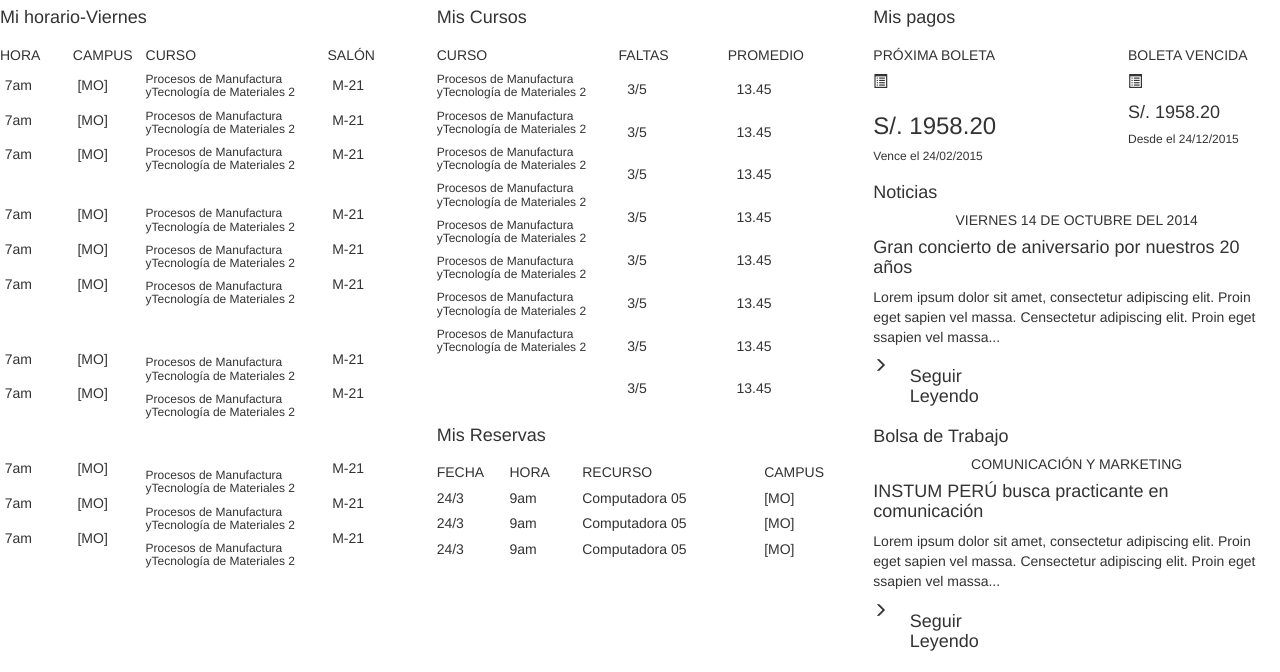
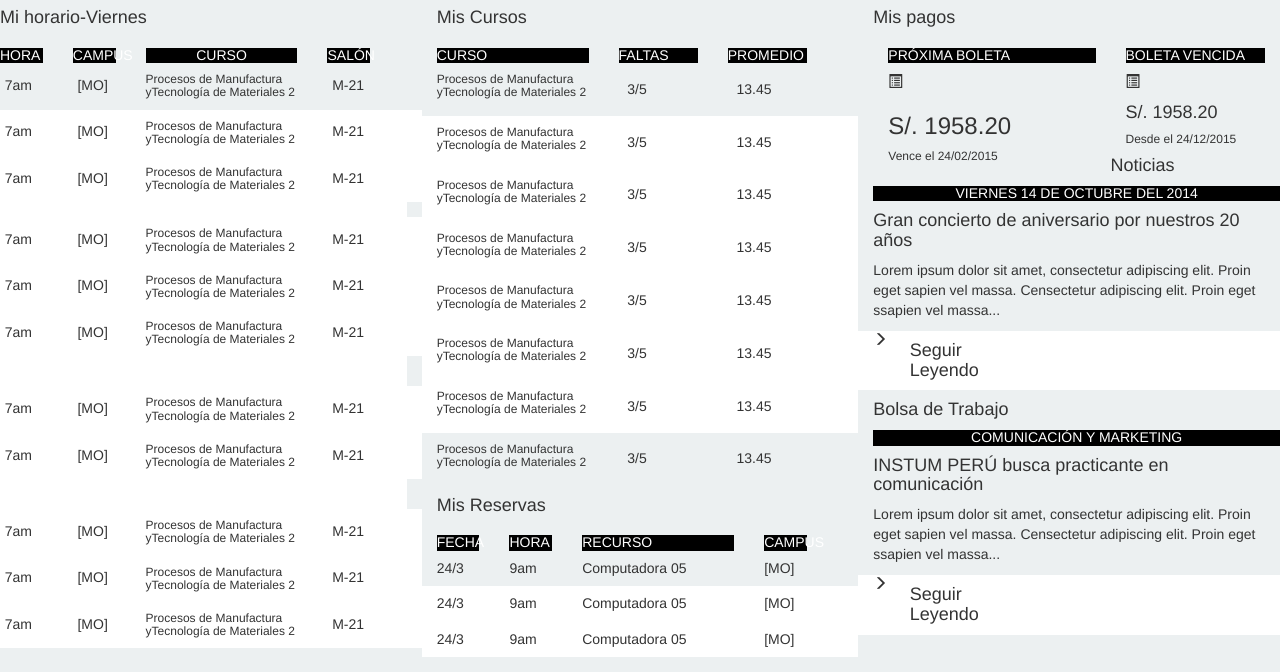
Before and after one commit to Mabell28/Dashboard, a plain HTML site: page index.html in a window 1280 px wide. Shown: the part 133-805 px from the top of the page. Drawn offline with nearby package versions, Linux system fonts and the light colour scheme; files whose address does not match are found by name.

Commit message:
grid-colores

```diff
--- a/index.html
+++ b/index.html
@@ -58,81 +58,164 @@
 						<h4>Mi horario-Viernes</h4>
 						<div class="row">
 							<div class="col-sm-2">
-								<h5>HORA</h5>
-								<h5 class="pd-11">7am</h5>
-								<h5 class="pd-11">7am</h5>
-								<h5 class="pd-11">7am</h5>
-								<div class="espacio"></div>
-								<h5 class="pd-11">7am</h5>
-								<h5 class="pd-11">7am</h5>
-								<h5 class="pd-11">7am</h5>
-								<div class="espacio"></div>
-								<div class="espacio"></div>
-								<h5 class="pd-11">7am</h5>
-								<h5 class="pd-11">7am</h5>
-								<div class="espacio"></div>
-								<div class="espacio"></div>
-								<h5 class="pd-11">7am</h5>
-								<h5 class="pd-11">7am</h5>
+								<h5 class="titulo text-color">HORA</h5>
 								<h5 class="pd-11">7am</h5>
 							</div>
 							<div class="col-sm-2">
-								<h5>CAMPUS</h5>
+								<h5 class="titulo text-color">CAMPUS</h5>
 								<h5 class="pd-11">[MO]</h5>
-								<h5 class="pd-11">[MO]</h5>
-								<h5 class="pd-11">[MO]</h5>
-								<div class="espacio"></div>
-								<h5 class="pd-11">[MO]</h5>
-								<h5 class="pd-11">[MO]</h5>
-								<h5 class="pd-11">[MO]</h5>
-								<div class="espacio"></div>
-								<div class="espacio"></div>
-								<h5 class="pd-11">[MO]</h5>
-								<h5 class="pd-11">[MO]</h5>
-								<div class="espacio"></div>
-								<div class="espacio"></div>
-								<h5 class="pd-11">[MO]</h5>
-								<h5 class="pd-11">[MO]</h5>
-								<h5 class="pd-11">[MO]</h5>
-
 							</div>
 							<div class="col-sm-5">
-								<h5>CURSO</h5>
+								<h5 class="titulo text-color text-center">CURSO</h5>
 								<h6>Procesos de Manufactura yTecnología de Materiales 2</h6>
-								<h6>Procesos de Manufactura yTecnología de Materiales 2</h6>
-								<h6>Procesos de Manufactura yTecnología de Materiales 2</h6>
-								<div class="espacio"></div>
-								<h6>Procesos de Manufactura yTecnología de Materiales 2</h6>
-								<h6>Procesos de Manufactura yTecnología de Materiales 2</h6>
-								<h6>Procesos de Manufactura yTecnología de Materiales 2</h6>
-								<div class="espacio"></div>
-								<div class="espacio"></div>
-								<h6>Procesos de Manufactura yTecnología de Materiales 2</h6>
-								<h6>Procesos de Manufactura yTecnología de Materiales 2</h6>
-								<div class="espacio"></div>
-								<div class="espacio"></div>
-								<h6>Procesos de Manufactura yTecnología de Materiales 2</h6>
-								<h6>Procesos de Manufactura yTecnología de Materiales 2</h6>
-								<h6>Procesos de Manufactura yTecnología de Materiales 2</h6>
-
 							</div>
 							<div class="col-sm-2">
-								<h5>SALÓN</h5>
+								<h5 class="titulo text-color">SALÓN</h5>
 								<h5 class="pd-11">M-21</h5>
+							</div>
+						</div>
+						<div class="row bg-w">
+							<div class="col-sm-2">
+								<h5 class="pd-11">7am</h5>
+							</div>
+							<div class="col-sm-2">
+								<h5 class="pd-11">[MO]</h5>
+							</div>
+							<div class="col-sm-5">
+								<h6>Procesos de Manufactura yTecnología de Materiales 2</h6>
+							</div>
+							<div class="col-sm-2">
 								<h5 class="pd-11">M-21</h5>
+							</div>
+						</div>
+						<div class="row bg-w">
+							<div class="col-sm-2">
+								<h5 class="pd-11">7am</h5>
+							</div>
+							<div class="col-sm-2">
+								<h5 class="pd-11">[MO]</h5>
+							</div>
+							<div class="col-sm-5">
+								<h6>Procesos de Manufactura yTecnología de Materiales 2</h6>
+							</div>
+							<div class="col-sm-2">
 								<h5 class="pd-11">M-21</h5>
-								<div class="espacio"></div>
+							</div>
+						</div>
+						<div class="espacio bg-w"></div>
+						<div class="row bg-w">
+							<div class="col-sm-2">
+								<h5 class="pd-11">7am</h5>
+							</div>
+							<div class="col-sm-2">
+								<h5 class="pd-11">[MO]</h5>
+							</div>
+							<div class="col-sm-5">
+								<h6>Procesos de Manufactura yTecnología de Materiales 2</h6>
+							</div>
+							<div class="col-sm-2">
 								<h5 class="pd-11">M-21</h5>
+							</div>
+						</div>
+						<div class="row bg-w">
+							<div class="col-sm-2">
+								<h5 class="pd-11">7am</h5>
+							</div>
+							<div class="col-sm-2">
+								<h5 class="pd-11">[MO]</h5>
+							</div>
+							<div class="col-sm-5">
+								<h6>Procesos de Manufactura yTecnología de Materiales 2</h6>
+							</div>
+							<div class="col-sm-2">
 								<h5 class="pd-11">M-21</h5>
+							</div>
+						</div>
+						<div class="row bg-w">
+							<div class="col-sm-2">
+								<h5 class="pd-11">7am</h5>
+							</div>
+							<div class="col-sm-2">
+								<h5 class="pd-11">[MO]</h5>
+							</div>
+							<div class="col-sm-5">
+								<h6>Procesos de Manufactura yTecnología de Materiales 2</h6>
+							</div>
+							<div class="col-sm-2">
 								<h5 class="pd-11">M-21</h5>
-								<div class="espacio"></div>
-								<div class="espacio"></div>
+							</div>
+						</div>
+						<div class="espacio bg-w"></div>
+						<div class="espacio bg-w"></div>
+						<div class="row bg-w">
+							<div class="col-sm-2">
+								<h5 class="pd-11">7am</h5>
+							</div>
+							<div class="col-sm-2">
+								<h5 class="pd-11">[MO]</h5>
+							</div>
+							<div class="col-sm-5">
+								<h6>Procesos de Manufactura yTecnología de Materiales 2</h6>
+							</div>
+							<div class="col-sm-2">
 								<h5 class="pd-11">M-21</h5>
+							</div>
+						</div>
+						<div class="row bg-w">
+							<div class="col-sm-2">
+								<h5 class="pd-11">7am</h5>
+							</div>
+							<div class="col-sm-2">
+								<h5 class="pd-11">[MO]</h5>
+							</div>
+							<div class="col-sm-5">
+								<h6>Procesos de Manufactura yTecnología de Materiales 2</h6>
+							</div>
+							<div class="col-sm-2">
 								<h5 class="pd-11">M-21</h5>
-								<div class="espacio"></div>
-								<div class="espacio"></div>
+							</div>
+						</div>
+						<div class="espacio bg-w"></div>
+						<div class="espacio bg-w"></div>
+						<div class="row bg-w">
+							<div class="col-sm-2">
+								<h5 class="pd-11">7am</h5>
+							</div>
+							<div class="col-sm-2">
+								<h5 class="pd-11">[MO]</h5>
+							</div>
+							<div class="col-sm-5">
+								<h6>Procesos de Manufactura yTecnología de Materiales 2</h6>
+							</div>
+							<div class="col-sm-2">
 								<h5 class="pd-11">M-21</h5>
+							</div>
+						</div>
+						<div class="row bg-w">
+							<div class="col-sm-2">
+								<h5 class="pd-11">7am</h5>
+							</div>
+							<div class="col-sm-2">
+								<h5 class="pd-11">[MO]</h5>
+							</div>
+							<div class="col-sm-5">
+								<h6>Procesos de Manufactura yTecnología de Materiales 2</h6>
+							</div>
+							<div class="col-sm-2">
 								<h5 class="pd-11">M-21</h5>
+							</div>
+						</div>
+						<div class="row bg-w">
+							<div class="col-sm-2">
+								<h5 class="pd-11">7am</h5>
+							</div>
+							<div class="col-sm-2">
+								<h5 class="pd-11">[MO]</h5>
+							</div>
+							<div class="col-sm-5">
+								<h6>Procesos de Manufactura yTecnología de Materiales 2</h6>
+							</div>
+							<div class="col-sm-2">
 								<h5 class="pd-11">M-21</h5>
 							</div>
 						</div>
@@ -142,37 +225,92 @@
 						<div class="seg-fila-1">
 							<div class="row">
 								<div class="col-sm-5">
-									<h5>CURSO</h5>
+									<h5 class="text-color titulo">CURSO</h5>
 									<h6>Procesos de Manufactura yTecnología de Materiales 2</h6>
-									<h6>Procesos de Manufactura yTecnología de Materiales 2</h6>
-									<h6>Procesos de Manufactura yTecnología de Materiales 2</h6>
-									<h6>Procesos de Manufactura yTecnología de Materiales 2</h6>
-									<h6>Procesos de Manufactura yTecnología de Materiales 2</h6>
-									<h6>Procesos de Manufactura yTecnología de Materiales 2</h6>
-									<h6>Procesos de Manufactura yTecnología de Materiales 2</h6>
-									<h6>Procesos de Manufactura yTecnología de Materiales 2</h6>
-
 								</div>
 								<div class="col-sm-3">
-									<h5>FALTAS</h5>
-									<h5 class="pd-11">3/5</h5>
-									<h5 class="pd-11">3/5</h5>
-									<h5 class="pd-11">3/5</h5>
-									<h5 class="pd-11">3/5</h5>
-									<h5 class="pd-11">3/5</h5>
-									<h5 class="pd-11">3/5</h5>
-									<h5 class="pd-11">3/5</h5>
+									<h5 class="text-color titulo">FALTAS</h5>
 									<h5 class="pd-11">3/5</h5>
 								</div>
 								<div class="col-sm-3">
-									<h5>PROMEDIO</h5>
+									<h5 class="text-color titulo">PROMEDIO</h5>
 									<h5 class="pd-11">13.45</h5>
+								</div>
+							</div>
+							<div class="row bg-w">
+								<div class="col-sm-5">
+									<h6>Procesos de Manufactura yTecnología de Materiales 2</h6>
+								</div>
+								<div class="col-sm-3">
+									<h5 class="pd-11">3/5</h5>
+								</div>
+								<div class="col-sm-3">
 									<h5 class="pd-11">13.45</h5>
+								</div>
+							</div>
+							<div class="row bg-w">
+								<div class="col-sm-5">
+									<h6>Procesos de Manufactura yTecnología de Materiales 2</h6>
+								</div>
+								<div class="col-sm-3">
+									<h5 class="pd-11">3/5</h5>
+								</div>
+								<div class="col-sm-3">
 									<h5 class="pd-11">13.45</h5>
+								</div>
+							</div>
+							<div class="row bg-w">
+								<div class="col-sm-5">
+									<h6>Procesos de Manufactura yTecnología de Materiales 2</h6>
+								</div>
+								<div class="col-sm-3">
+									<h5 class="pd-11">3/5</h5>
+								</div>
+								<div class="col-sm-3">
 									<h5 class="pd-11">13.45</h5>
+								</div>
+							</div>
+							<div class="row bg-w">
+								<div class="col-sm-5">
+									<h6>Procesos de Manufactura yTecnología de Materiales 2</h6>
+								</div>
+								<div class="col-sm-3">
+									<h5 class="pd-11">3/5</h5>
+								</div>
+								<div class="col-sm-3">
 									<h5 class="pd-11">13.45</h5>
+								</div>
+							</div>
+							<div class="row bg-w">
+								<div class="col-sm-5">
+									<h6>Procesos de Manufactura yTecnología de Materiales 2</h6>
+								</div>
+								<div class="col-sm-3">
+									<h5 class="pd-11">3/5</h5>
+								</div>
+								<div class="col-sm-3">
 									<h5 class="pd-11">13.45</h5>
+								</div>
+							</div>
+							<div class="row bg-w">
+								<div class="col-sm-5">
+									<h6>Procesos de Manufactura yTecnología de Materiales 2</h6>
+								</div>
+								<div class="col-sm-3">
+									<h5 class="pd-11">3/5</h5>
+								</div>
+								<div class="col-sm-3">
 									<h5 class="pd-11">13.45</h5>
+								</div>
+							</div>
+							<div class="row">
+								<div class="col-sm-5">
+									<h6>Procesos de Manufactura yTecnología de Materiales 2</h6>
+								</div>
+								<div class="col-sm-3">
+									<h5 class="pd-11">3/5</h5>
+								</div>
+								<div class="col-sm-3">
 									<h5 class="pd-11">13.45</h5>
 								</div>
 							</div>
@@ -180,44 +318,65 @@
 								<h4>Mis Reservas</h4>
 								<div class="row">
 									<div class="col-sm-2">
-										<h5>FECHA</h5>
-										<h5>24/3</h5>
-										<h5>24/3</h5>
+										<h5 class="titulo text-color">FECHA</h5>
 										<h5>24/3</h5>
 									</div>
 									<div class="col-sm-2">
-										<h5>HORA</h5>
-										<h5>9am</h5>
-										<h5>9am</h5>
+										<h5 class="titulo text-color">HORA</h5>
 										<h5>9am</h5>
 									</div>
 									<div class="col-sm-5">
-										<h5>RECURSO</h5>
-										<h5>Computadora 05</h5>
-										<h5>Computadora 05</h5>
+										<h5 class="titulo text-color">RECURSO</h5>
 										<h5>Computadora 05</h5>
 									</div>
 									<div class="col-sm-2">
-										<h5>CAMPUS</h5>
-										<h5>[MO]</h5>
-										<h5>[MO]</h5>
+										<h5 class="titulo text-color">CAMPUS</h5>
 										<h5>[MO]</h5>
 									</div>
 								</div>
+								<div class="row bg-w">
+									<div class="col-sm-2">
+										<h5>24/3</h5>
+									</div>
+									<div class="col-sm-2">
+										<h5>9am</h5>
+									</div>
+									<div class="col-sm-5">
+										<h5>Computadora 05</h5>
+									</div>
+									<div class="col-sm-2">
+										<h5>[MO]</h5>
+									</div>
+								</div>
+								<div class="row bg-w">
+									<div class="col-sm-2">
+										<h5>24/3</h5>
+									</div>
+									<div class="col-sm-2">
+										<h5>9am</h5>
+									</div>
+									<div class="col-sm-5">
+										<h5>Computadora 05</h5>
+									</div>
+									<div class="col-sm-2">
+										<h5>[MO]</h5>
+									</div>
+								</div>
+								<div class="espacio"></div>
 							</div>
 						</div>
 					</div><!-- FIN SEGUNDA FILA -->
 					<div class="col-sm-4"><!-- TERCERA FILA-->
 						<h4>Mis pagos</h4>
-						<div class="row">
+						<div class=" bg-wrow">
 							<div class="col-sm-7">
-								<h5>PRÓXIMA BOLETA</h5>
+								<h5 class="titulo text-color">PRÓXIMA BOLETA</h5>
 								<div class="glyphicon glyphicon-list-alt"></div>
 								<h3>S/. 1958.20</h3>
 								<h6>Vence el 24/02/2015</h6>
 							</div>
 							<div class="col-sm-5">
-								<h5>BOLETA VENCIDA</h5>
+								<h5 class="titulo text-color">BOLETA VENCIDA</h5>
 								<div class="glyphicon glyphicon-list-alt"></div>
 								<h4>S/. 1958.20</h4>
 								<h6>Desde el 24/12/2015</h6>
@@ -225,10 +384,10 @@
 						</div>
 						<h4>Noticias</h4>
 						<div class="noticias"><!-- NOTICIAS -->
-							<h5 class="text-center">VIERNES 14 DE OCTUBRE DEL 2014</h5>
+							<h5 class="text-center text-color titulo">VIERNES 14 DE OCTUBRE DEL 2014</h5>
 							<h4>Gran concierto de aniversario por nuestros 20 años</h4>
 							<p>Lorem ipsum dolor sit amet, consectetur adipiscing elit. Proin eget sapien vel massa. Censectetur adipiscing elit. Proin eget ssapien vel massa...</p>
-							<div class="row">
+							<div class="row bg-w">
 								<div class="col-sm-1">
 									<div class="glyphicon glyphicon-menu-right"></div>
 								</div>
@@ -239,10 +398,10 @@
 						</div><!--FIN NOTICIAS -->
 						<h4>Bolsa de Trabajo</h4>
 						<div class="trabajo">
-							<h5 class="text-center">COMUNICACIÓN Y MARKETING</h5>
+							<h5 class="text-center text-color titulo">COMUNICACIÓN Y MARKETING</h5>
 							<h4>INSTUM PERÚ busca practicante en comunicación</h4>
 							<p>Lorem ipsum dolor sit amet, consectetur adipiscing elit. Proin eget sapien vel massa. Censectetur adipiscing elit. Proin eget ssapien vel massa...</p>
-							<div class="row">
+							<div class="row bg-w">
 								<div class="col-sm-1">
 									<div class="glyphicon glyphicon-menu-right"></div>
 								</div>
--- a/stylesheets/views/_home.scss
+++ b/stylesheets/views/_home.scss
@@ -65,6 +65,17 @@ ul{
 	}
 }
 
+.contenido{
+	background-color: #ecf0f1;
+}
 .espacio{
 	height: 15px;
 }
+
+.titulo{
+	background-color: black;
+}
+
+.bg-w{
+	background-color: white;
+}
```
Also changed, not shown: stylesheets/includes/_utilities.scss (line endings or trailing spaces), stylesheets/main.css, 1 other file.
